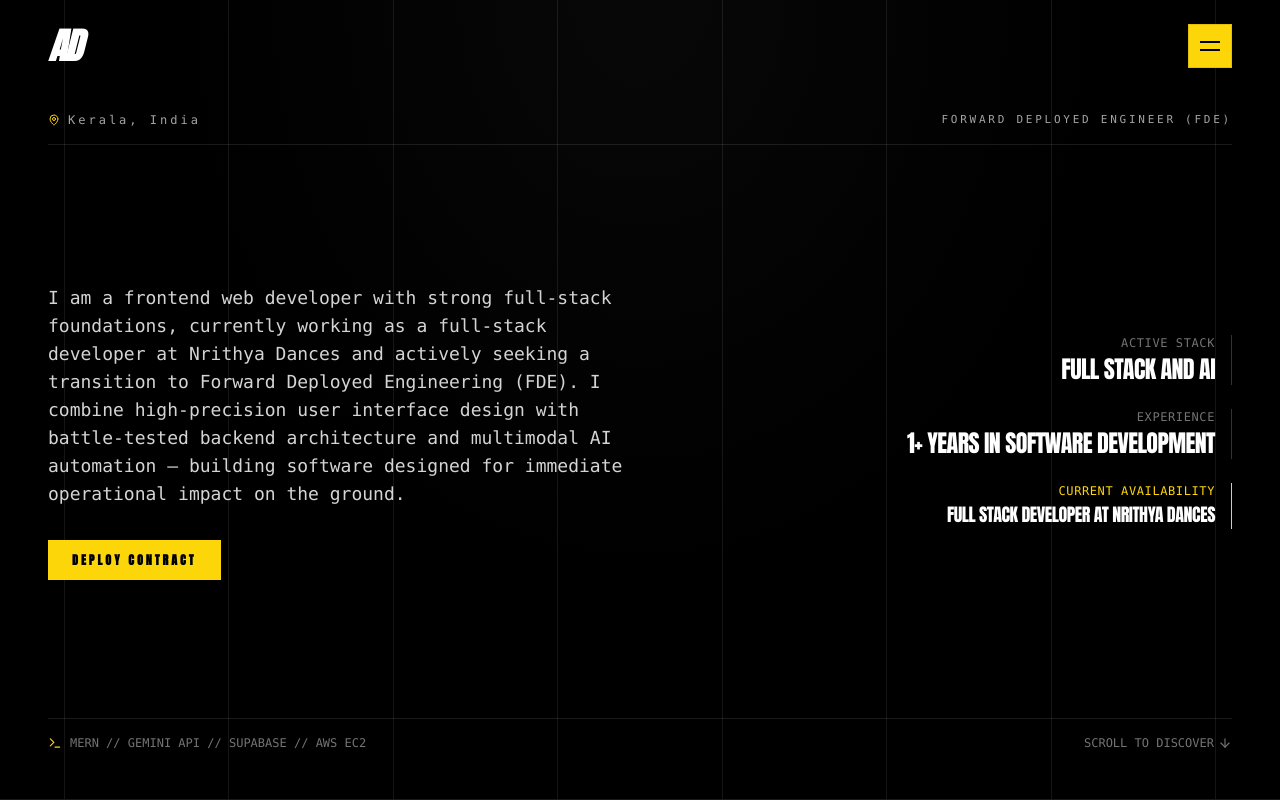
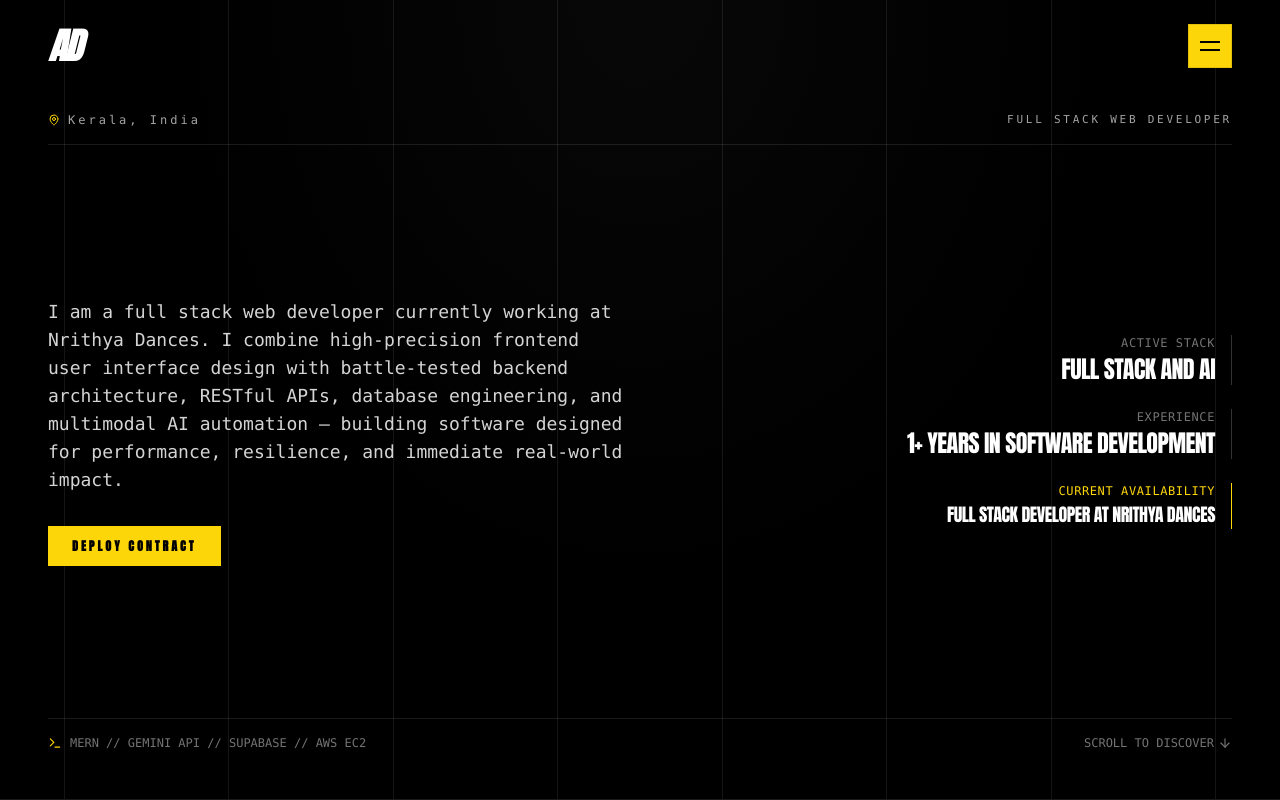
Before and after one commit to akashad123/akash-portfolio, a React (Vite) app: page / in a window 1280 px wide. Shown: the top 800 px of the page. Built offline with nearby package versions, Linux system fonts and the light colour scheme.

Commit message:
feat: establish Full Stack Web Developer everywhere and remove Forward Deployed Engineer (FDE)

```diff
--- a/index.html
+++ b/index.html
@@ -6,23 +6,23 @@
     <meta name="viewport" content="width=device-width, initial-scale=1.0" />
 
     <!-- Primary Meta Tags -->
-    <title>Akash | Forward Deployed Engineer (FDE)</title>
-    <meta name="title" content="Akash | Forward Deployed Engineer (FDE)" />
-    <meta name="description" content="Personal editorial portfolio of Akash — Forward Deployed Engineer (FDE) specializing in production systems, multimodal AI pipelines, and high-impact web infrastructure." />
-    <meta name="keywords" content="Akash, Forward Deployed Engineer, FDE, Full Stack, React, Node.js, Python, Gemini API, Kerala, Portfolio, Systems Architect" />
+    <title>Akash | Full Stack Web Developer</title>
+    <meta name="title" content="Akash | Full Stack Web Developer" />
+    <meta name="description" content="Personal editorial portfolio of Akash — Full Stack Web Developer specializing in high-performance web systems, multimodal AI pipelines, and modern web infrastructure." />
+    <meta name="keywords" content="Akash, Full Stack Web Developer, Full Stack, React, Node.js, Python, Gemini API, Kerala, Portfolio, Web Architect" />
     <meta name="author" content="Akash" />
 
     <!-- Open Graph / Facebook / LinkedIn -->
     <meta property="og:type" content="website" />
     <meta property="og:url" content="https://akash.dev/" />
-    <meta property="og:title" content="Akash | Forward Deployed Engineer (FDE)" />
-    <meta property="og:description" content="Editorial portfolio of Akash — Forward Deployed Engineer (FDE) deploying production software, multimodal AI pipelines, and resilient cloud systems." />
+    <meta property="og:title" content="Akash | Full Stack Web Developer" />
+    <meta property="og:description" content="Editorial portfolio of Akash — Full Stack Web Developer building modern web applications, multimodal AI pipelines, and resilient cloud systems." />
     <meta property="og:image" content="/og-image.png" />
 
     <!-- Twitter -->
     <meta property="twitter:card" content="summary_large_image" />
-    <meta property="twitter:title" content="Akash | Forward Deployed Engineer (FDE)" />
-    <meta property="twitter:description" content="Editorial portfolio of Akash — Forward Deployed Engineer (FDE) deploying production software, multimodal AI pipelines, and resilient cloud systems." />
+    <meta property="twitter:title" content="Akash | Full Stack Web Developer" />
+    <meta property="twitter:description" content="Editorial portfolio of Akash — Full Stack Web Developer building modern web applications, multimodal AI pipelines, and resilient cloud systems." />
     <meta property="twitter:image" content="/og-image.png" />
 
     <!-- Fonts: Anton (Display), Oswald (Condensed Display), Inter (Neutral Body) -->
@@ -36,12 +36,12 @@
         "@context": "https://schema.org",
         "@type": "Person",
         "name": "Akash",
-        "jobTitle": "Forward Deployed Engineer (FDE)",
+        "jobTitle": "Full Stack Web Developer",
         "url": "https://akash.dev",
         "sameAs": [
           "https://github.com/akashad123"
         ],
-        "knowsAbout": ["React.js", "Node.js", "Python", "Google Gemini API", "Tailwind CSS", "TypeScript", "PostgreSQL", "MongoDB", "Forward Deployed Engineering", "AWS EC2"]
+        "knowsAbout": ["React.js", "Node.js", "Python", "Google Gemini API", "Tailwind CSS", "TypeScript", "PostgreSQL", "MongoDB", "Full Stack Web Development", "AWS EC2"]
       }
     </script>
   </head>
--- a/src/components/NavigationDrawer.tsx
+++ b/src/components/NavigationDrawer.tsx
@@ -15,8 +15,8 @@ export const NavigationDrawer: React.FC<NavigationDrawerProps> = ({
   onOpenContact,
 }) => {
   const navLinks = [
-    { number: '01', label: 'OVERVIEW', href: '#hero', desc: 'FORWARD DEPLOYED PROFILE & STACK' },
-    { number: '02', label: 'PHILOSOPHY', href: '#statement', desc: 'FORWARD DEPLOYED ETHOS & SYSTEMS' },
+    { number: '01', label: 'OVERVIEW', href: '#hero', desc: 'FULL STACK PROFILE & ARCHITECTURE' },
+    { number: '02', label: 'PHILOSOPHY', href: '#statement', desc: 'FULL STACK ENGINEERING PHILOSOPHY' },
     { number: '03', label: 'SELECTED WORKS', href: '#projects', desc: 'ORBITAL PRODUCTION GALLERY' },
   ];
 
@@ -45,7 +45,7 @@ export const NavigationDrawer: React.FC<NavigationDrawerProps> = ({
                 {portfolioData.developer.monogram}
               </span>
               <span className="font-mono text-[10px] text-neutral-500 tracking-widest uppercase hidden sm:inline-block">
-                FORWARD DEPLOYED MATRIX
+                FULL STACK NAVIGATION MATRIX
               </span>
             </div>
 
--- a/src/data/portfolioData.ts
+++ b/src/data/portfolioData.ts
@@ -4,17 +4,17 @@ export const portfolioData: PortfolioData = {
   developer: {
     name: "AKASH",
     monogram: "AD",
-    role: "FORWARD DEPLOYED ENGINEER (FDE)",
+    role: "FULL STACK WEB DEVELOPER",
     focalNumber: "",
     focalNumberLabel: "",
-    tagline: "Frontend web developer transitioning to Forward Deployed Engineer — bridging high-fidelity UI systems, production AI pipelines & real-world client deployment.",
-    bio: "I am a frontend web developer with strong full-stack foundations, currently working as a full-stack developer at Nrithya Dances and actively seeking a transition to Forward Deployed Engineering (FDE). I combine high-precision user interface design with battle-tested backend architecture and multimodal AI automation — building software designed for immediate operational impact on the ground.",
+    tagline: "Full stack web developer crafting high-performance web systems, responsive user interfaces & production-grade cloud and AI backends.",
+    bio: "I am a full stack web developer currently working at Nrithya Dances. I combine high-precision frontend user interface design with battle-tested backend architecture, RESTful APIs, database engineering, and multimodal AI automation — building software designed for performance, resilience, and immediate real-world impact.",
     location: "Kerala, India",
     experienceYears: "1+ Years in Software Development",
     status: "FULL STACK DEVELOPER AT NRITHYA DANCES",
 
     statement: {
-      beforeHighlight: "BRIDGING FRONTEND CRAFTSMANSHIP WITH FORWARD DEPLOYED RIGOR, I ",
+      beforeHighlight: "BRIDGING FRONTEND CRAFTSMANSHIP WITH FULL STACK ARCHITECTURAL RIGOR, I ",
       highlight1: "TRANSFORM COMPLEX CHALLENGES INTO REAL-WORLD OPERATIONAL SOFTWARE",
       middleText: ". FROM PIXEL-PERFECT INTERFACES TO AUTONOMOUS AI PIPELINES, EVERY SYSTEM IS AN OPERATIONAL COMMITMENT TO DELIVER EXPERIENCES THAT ARE ",
       highlight2: "FAST, RESILIENT, AND PRODUCTION-TESTED.",
@@ -241,8 +241,8 @@ export const portfolioData: PortfolioData = {
       items: ["Google Gemini API", "Multimodal Video/Audio Processing", "Claude", "ChatGPT", "Antigravity"]
     },
     {
-      title: "Forward Deployment & Operational Rigor",
-      items: ["Forward Deployed Architecture", "Operational Troubleshooting", "Ground-Truth Verification", "Zero-Drift Reliability", "JWT Authentication", "Rate Limiting", "Performance Profiling"]
+      title: "Full Stack Architecture & Reliability",
+      items: ["Full Stack Architecture", "RESTful API Design", "Operational Troubleshooting", "Zero-Downtime Reliability", "JWT Authentication", "Rate Limiting", "Performance Profiling"]
     }
   ],
 
--- a/src/sections/EcosystemGrid.tsx
+++ b/src/sections/EcosystemGrid.tsx
@@ -87,7 +87,7 @@ export const EcosystemGrid: React.FC = () => {
                   AKASH // FULL STACK
                 </span>
                 <span className="text-[10px] font-mono text-brand-yellow tracking-widest uppercase mt-0.5">
-                  FORWARD DEPLOYMENT
+                  WEB DEVELOPMENT
                 </span>
               </div>
 
@@ -122,7 +122,7 @@ export const EcosystemGrid: React.FC = () => {
         {/* Skills Concepts Category Strip */}
         <div className="mt-12 pt-8 border-t border-black/10">
           <span className="text-xs font-mono uppercase tracking-widest text-neutral-500 block mb-4">
-            FORWARD DEPLOYMENT & ARCHITECTURE COMPETENCIES
+            FULL STACK WEB & ARCHITECTURE COMPETENCIES
           </span>
           <div className="flex flex-wrap gap-2">
             {skills.flatMap((s) => s.items).filter((v, i, a) => a.indexOf(v) === i).map((skill, idx) => (
@@ -140,7 +140,7 @@ export const EcosystemGrid: React.FC = () => {
       {/* Bottom Footer */}
       <div className="relative z-10 max-w-7xl mx-auto w-full pt-4 border-t border-black/10 flex items-center justify-between text-xs font-mono text-neutral-500">
         <span>ALL TECHNOLOGIES DEPLOYED IN PRODUCTION ENVIRONMENTS</span>
-        <span>MISSION-CRITICAL FORWARD DEPLOYMENT DISCIPLINE</span>
+        <span>MODERN FULL STACK WEB ARCHITECTURE</span>
       </div>
     </section>
   );
--- a/src/sections/Footer.tsx
+++ b/src/sections/Footer.tsx
@@ -44,7 +44,7 @@ export const Footer: React.FC<FooterProps> = ({ onOpenContact }) => {
                 {developer.name}
               </span>
               <span className="text-[10px] font-mono bg-brand-yellow text-black px-1.5 py-0.5 font-bold uppercase tracking-widest">
-                FDE
+                FULL STACK
               </span>
             </div>
 
--- a/src/sections/TimelineSection.tsx
+++ b/src/sections/TimelineSection.tsx
@@ -50,7 +50,7 @@ export const TimelineSection: React.FC = () => {
               <div className="w-full border-t border-white/20 pt-2 flex items-center justify-between text-[9px] font-mono text-neutral-400 px-2">
                 <span>SYS 01</span>
                 <span>CORE STACK</span>
-                <span>DEV // FDE</span>
+                <span>FULL STACK // WEB</span>
               </div>
             </div>
           </div>
```
Also changed, not shown: 3 other files (tests, documents, lock files or other folders).
